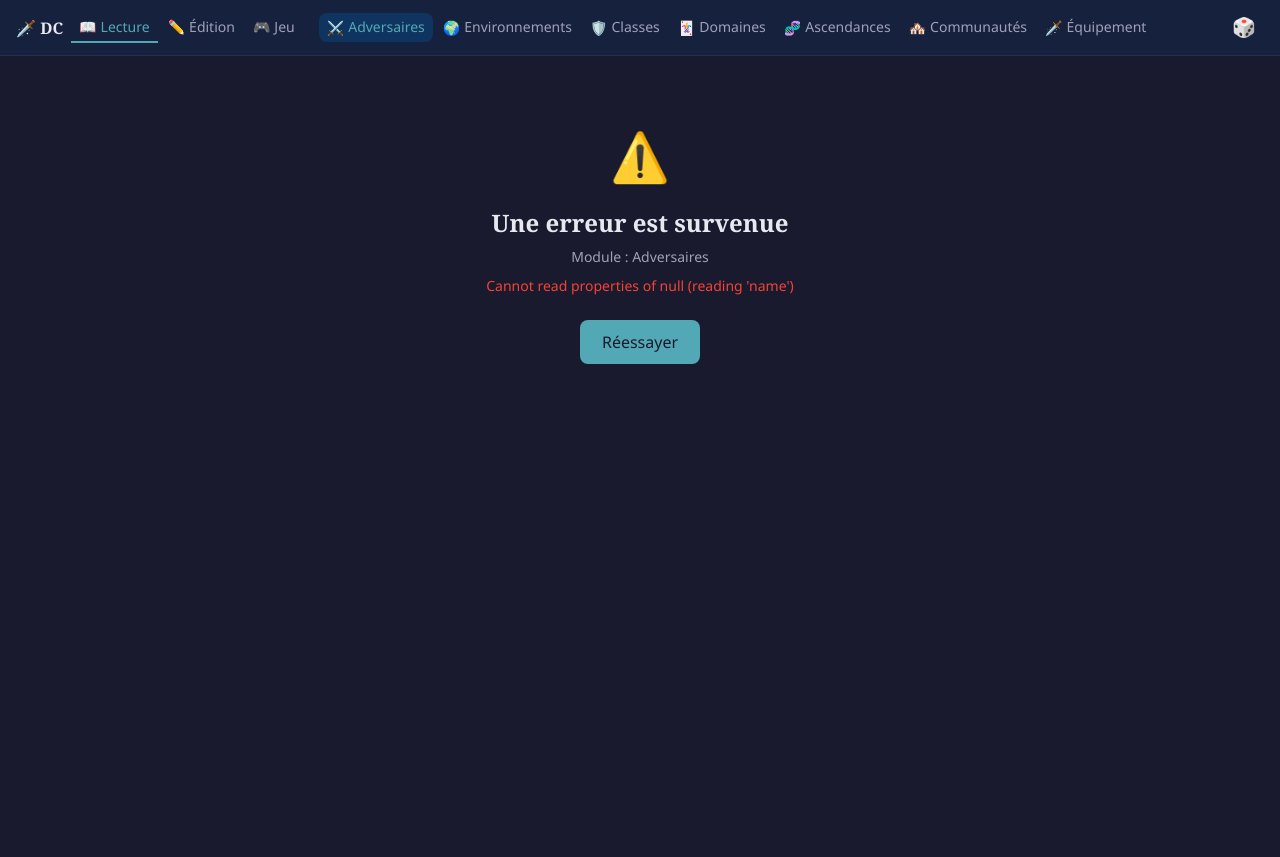
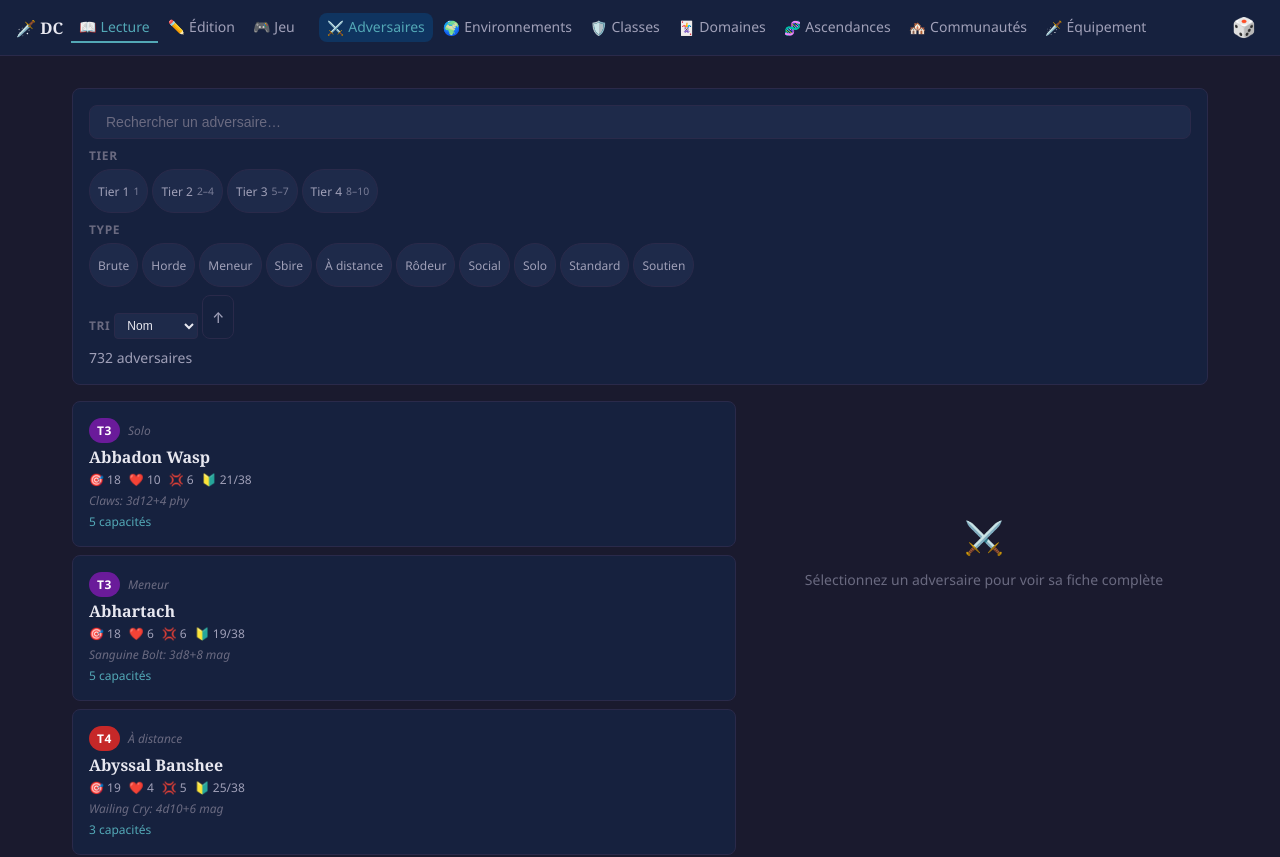
Before and after one commit to AlexielBlack/daggerheart-companion, a Vue app: page /daggerheart-companion/lecture/adversaires in a window 1280 px wide. Shown: the top 857 px of the page. Before the commit the page ends 800 px from the top, so only its background shows below. Built offline with nearby package versions, Linux system fonts and the light colour scheme.

Commit message:
fix(adversary): tolérer attack null dans AdversaryCard et StatBlock
Les adversaires de type Social (Deer Woman, Leprechaun, etc.) ont
attack: null. Ajout de v-if sur les blocs d'attaque pour éviter
le TypeError en production.

Co-Authored-By: Claude Opus 4.6 <noreply@anthropic.com>

```diff
--- a/src/modules/adversaries/components/AdversaryCard.vue
+++ b/src/modules/adversaries/components/AdversaryCard.vue
@@ -52,7 +52,10 @@
       </span>
     </div>
 
-    <div class="adversary-card__attack">
+    <div
+      v-if="adversary.attack"
+      class="adversary-card__attack"
+    >
       <span class="adversary-card__attack-text">
         {{ adversary.attack.name }}:
         {{ adversary.attack.damage }}
--- a/src/modules/adversaries/components/StatBlock.vue
+++ b/src/modules/adversaries/components/StatBlock.vue
@@ -100,6 +100,7 @@
 
     <!-- Attack -->
     <section
+      v-if="adversary.attack"
       class="stat-block__section"
       aria-label="Attaque standard"
     >
```
